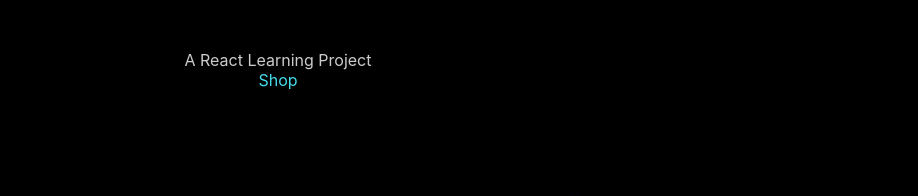
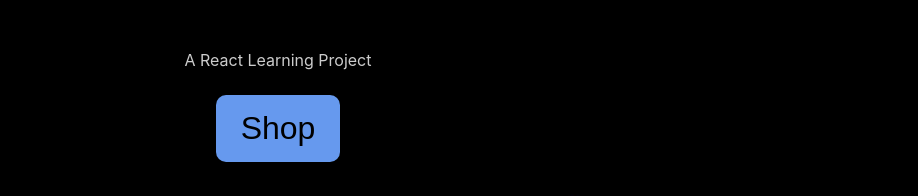
Before and after one commit to tian-1800/shopping-cart, a React (Create React App) app: page / in a window 1280 px wide. Shown: the part 149-345 px from the top of the page, without its empty margins (362-1280 px from the left). Built offline with nearby package versions, Linux system fonts and the light colour scheme; no server answers.

Commit message:
more styling

```diff
--- a/src/component/cart-input.js
+++ b/src/component/cart-input.js
@@ -10,7 +10,7 @@ export default function CartInput(props) {
     setValue(value + 1);
   };
   const handleDecrement = () => {
-    setValue(value - 1);
+    if (value > 0) setValue(value - 1);
   };
   const handleChange = (e) => {
     setValue(parseInt(e.target.value, 10));
@@ -49,7 +49,7 @@ export default function CartInput(props) {
           </button>
         </div>
         <button type="submit" id="submit-button">
-          Add to cart
+          {qty > 0 ? "Update" : "Add to cart"}
         </button>
       </form>
     </div>
--- a/src/component/home.js
+++ b/src/component/home.js
@@ -1,12 +1,16 @@
 import React from "react";
-import {Link} from "react-router-dom";
+import { Link } from "react-router-dom";
 
 export default function Home() {
   return (
     <div id="home">
       <h1>Petok-petok Fake Store</h1>
       <p>A React Learning Project</p>
-      <Link to ="/shop">Shop</Link>
+      <Link to="/shop">
+        <button type="button" id="to-shop">
+          Shop
+        </button>
+      </Link>
     </div>
   );
 }
--- a/src/hooks/fetch-item.js
+++ b/src/hooks/fetch-item.js
@@ -1,7 +1,7 @@
 import { useState, useEffect } from "react";
 
 export default function useDataFromAPI() {
-  const [isLoaded, setIsLoaded] = useState(false);
+  // const [isLoaded, setIsLoaded] = useState(false);
   const [isStorageNull, setIsStorageNull] = useState(false);
 
   const useSessionStorage = (key) => {
@@ -34,14 +34,14 @@ export default function useDataFromAPI() {
           return copiedItem;
         });
         setItems(initializedItems);
-        setIsLoaded(true);
+        // setIsLoaded(true);
         console.log("fetched");
       });
   };
 
   useEffect(() => {
     fetchData();
-  }, [isLoaded]);
+  }, []);
 
   return [items, setItems];
 }
--- a/src/style/cart-input.css
+++ b/src/style/cart-input.css
@@ -26,6 +26,14 @@ input[type="number"] {
 #submit-button {
   margin: 2rem 0;
   border: none;
-  padding: 10px;
+  padding: 15px;
   border-radius: 0;
+  background-color: #335;
+  color: #fff;
+  font-weight: bold;
+  transition: all 0.3s ease-in-out;
 }
+#submit-button:hover {
+  background-color: #eee;
+  color: #294;
+}
--- a/src/style/home.css
+++ b/src/style/home.css
@@ -7,7 +7,22 @@
   text-align: center;
 }
 
-#home>h1 {
+#home > h1 {
   padding: 10vh;
   text-transform: uppercase;
 }
+
+#to-shop {
+  border: none;
+  border-radius: 10px;
+  font-size: 2em;
+  padding: 15px 25px;
+  margin: 25px;
+  background-color: #69e;
+  transition: all 0.2s ease-in-out;
+}
+#to-shop:hover {
+  box-shadow: 0 0 20px 10px rgba(100, 100, 150, 0.5);
+  background-color: #246;
+  color: #fff;
+}
```
Lines whose indentation alone changed are shown as unchanged.
